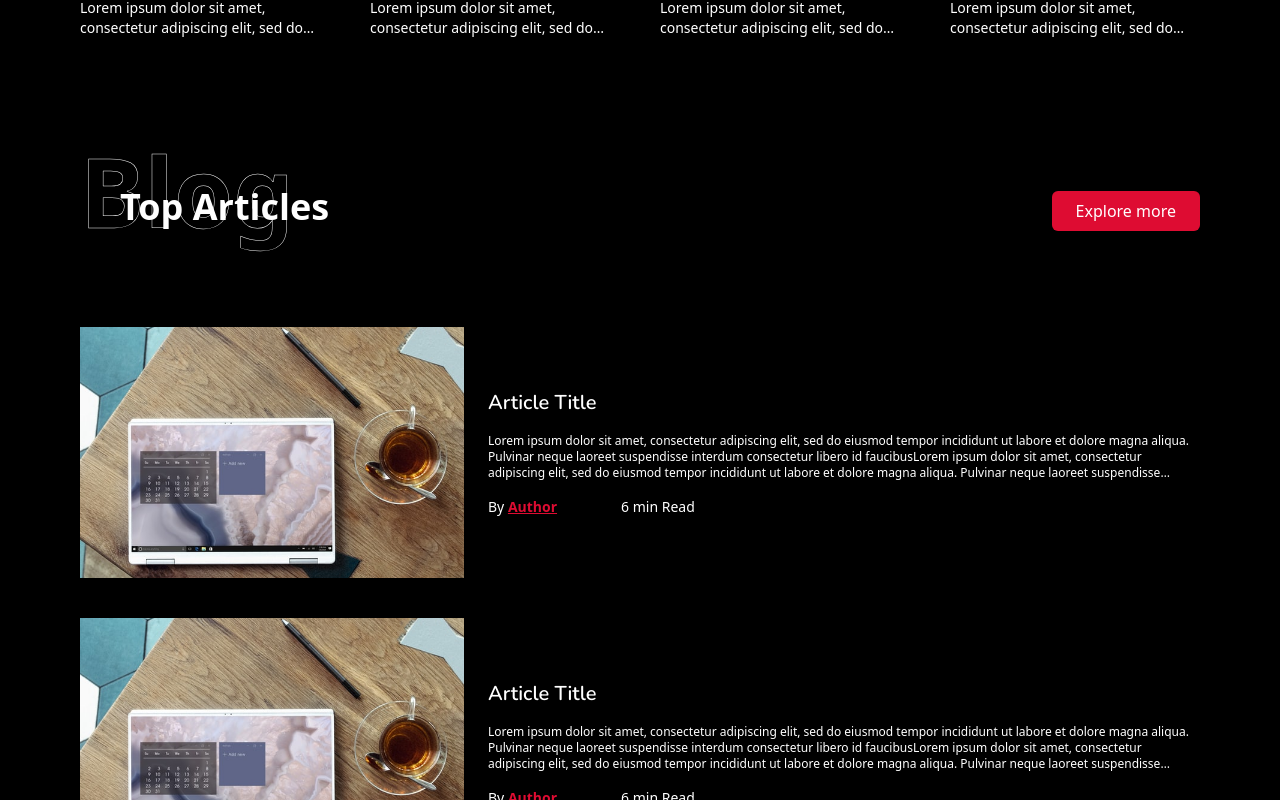
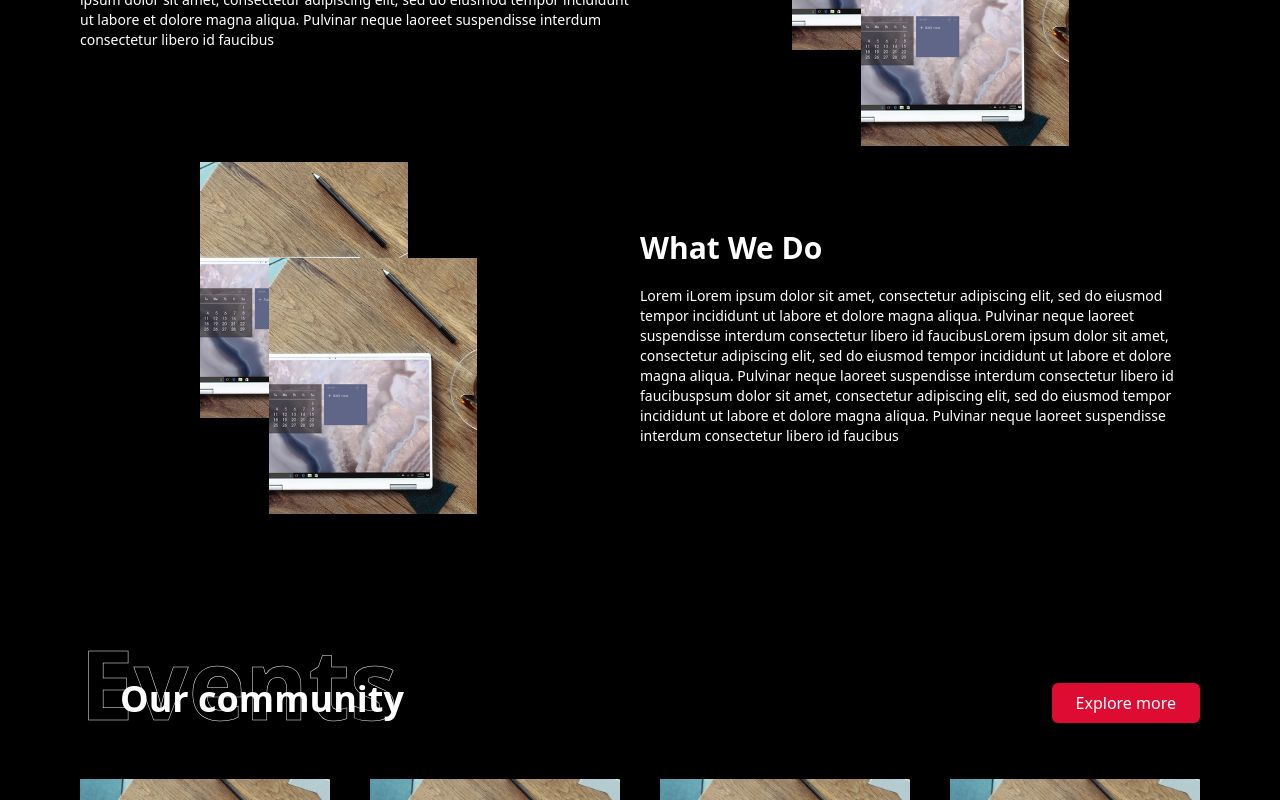
Before and after one commit to cyber-trace/cyber-trace-website, a Next.js app: page / in a window 1280 px wide. Shown: the part 1240-2040 px from the top of the page. Built offline with nearby package versions, Linux system fonts and the light colour scheme.

Commit message:
editing about

```diff
--- a/components/AtomicCmps/OverlapImage.js
+++ b/components/AtomicCmps/OverlapImage.js
@@ -4,10 +4,10 @@ import Image from "next/image";
 const OverlapImage = ({ img1, img2 }) => {
   return (
     <div
-      className="relative mb-20"
+      className="relative mb-24 right-10 w-44 h-56 md:w-52 md:h-64"
       // style={{ width: "277px", height: "326px", marginBottom: "163px" }}
     >
-      <div className="w-52 h-64">
+      <div>
         <Image
           className="w-52 object-cover"
           src={img1.src}
@@ -15,7 +15,7 @@ const OverlapImage = ({ img1, img2 }) => {
           layout="fill"
         />
       </div>
-      <div className="absolute w-52 h-64 top-24 left-1/2">
+      <div className="absolute w-44 h-56 md:w-52 md:h-64 top-24 left-1/3">
         <Image
           className="w-52 object-cover"
           src={img2.src}
--- a/components/OrganismicCmps/SectionBody.js
+++ b/components/OrganismicCmps/SectionBody.js
@@ -5,7 +5,7 @@ import { SectionHeader } from "@/molecules";
 
 const SectionBody = ({ children, title, name, page }) => {
   return (
-    <section className="relative py-4 grid gap-10 px-4 md:px-20">
+    <section className="relative py-4 flex flex-col gap-10 px-4 md:px-20">
       <div id={name} className="absolute -top-24"></div>
       <SectionHeader name={name} title={title} page={page} />
       <main className="pt-4">{children}</main>
--- a/components/TemplateCmps/About.js
+++ b/components/TemplateCmps/About.js
@@ -8,21 +8,29 @@ const About = ({ data }) => {
       {data.map(({ title, text, img1, img2 }, index) => (
         <div
           key={index}
-          className="grid md:grid-cols-2 gap-2 items-center mb-10"
-          style={{
-            direction: index % 2 != 0 ? "rtl" : "ltr",
-          }}
+          // className="grid grid-rows-2 md:grid-rows-1 md:grid-cols-2 gap-2 justify-items-center items-center mb-4"
+          className={`${index % 2 != 0 ? "md:flex-row-reverse" : "md:flex-row"}
+          flex flex-col  gap-8 justify-center items-center mb-4
+          `}
+          style={
+            {
+              // direction: index % 2 != 0 ? "rtl" : "ltr",
+            }
+          }
         >
-          <div className="text-white" style={{ direction: "ltr" }}>
+          <div
+            className="text-white md:w-2/4"
+            // style={{ direction: "ltr" }}
+          >
             {title && (
               <h3 className="font-semibold mb-5 text-3xl"> {title} </h3>
             )}
             <p className="text-sm "> {text} </p>
           </div>
           <div
-            className={`${
-              index % 2 != 0 ? "md:justify-end" : "md:justify-center"
-            } self-center ml-4 flex `}
+            // className={`${index % 2 != 0 ? "md:justify-end" : "md:justify-center"} self-center ml-4 flex `}
+            // className="self-center ml-4 flex"
+            className="flex-auto w-full md:w-auto flex justify-center"
           >
             <OverlapImage img1={img1} img2={img2} />
           </div>
--- a/components/TemplateCmps/Teams.js
+++ b/components/TemplateCmps/Teams.js
@@ -21,7 +21,7 @@ const Departments = ({ data }) => {
         },
       },
       {
-        breakpoint: 600,
+        breakpoint: 768,
         settings: {
           slidesToShow: 2,
           slidesToScroll: 2,
@@ -29,7 +29,7 @@ const Departments = ({ data }) => {
         },
       },
       {
-        breakpoint: 480,
+        breakpoint: 583,
         settings: {
           slidesToShow: 1,
           slidesToScroll: 1,
@@ -69,10 +69,10 @@ const Departments = ({ data }) => {
             <path d="M5 3l3.057-3 11.943 12-11.943 12-3.057-3 9-9z" />
           </svg>
         </button> */}
-        <div className="slider_container">
-          <Slider {...settings} className="w-11/12 mx-auto">
+        <div className="mx-auto pb-8 max-w-2xl w-5/6">
+          <Slider {...settings} className="w-full">
             {data.map((props, index) => (
-              <div key={index} className="flex justify-center w-60">
+              <div key={index} className="flex justify-center p-4 w-60">
                 <DepartmentCard {...props} />
               </div>
             ))}
--- a/components/TemplateCmps/sliderTest.jsx
+++ b/components/TemplateCmps/sliderTest.jsx
@@ -81,9 +81,12 @@ export default class SimpleSlider extends Component {
       prevArrow: <SamplePrevArrow className="absolute left-4" />,
     };
     return (
-      <div className="text-white">
+      <div
+        className="text-white mx-auto pb-8 max-w-2xl"
+        style={{ width: "80%" }}
+      >
         <h2> Single Item</h2>
-        <Slider {...settings} className="w-11/12 mx-auto">
+        <Slider {...settings} className="w-full mx-auto">
           {[1, 2, 3, 4, 5, 6].map((i) => (
             <div key={i} className="text-red-500 bg-green-300">
               {i}
--- a/constants/sections_data/Teams.json
+++ b/constants/sections_data/Teams.json
@@ -5,32 +5,32 @@
     "img": "/image.jpg"
   },
   {
-    "title": "Dev Team",
+    "title": "HR Team",
     "text": "best t ever ...",
     "img": "/image.jpg"
   },
   {
-    "title": "Dev Team",
+    "title": "Organization Team",
     "text": "best p ever ...",
     "img": "/image.jpg"
   },
   {
-    "title": "Dev Team",
+    "title": "jinor Team",
     "text": "best a ever ...",
     "img": "/image.jpg"
   },
   {
-    "title": "Dev Team",
+    "title": "sinior Team",
     "text": "best team ever ...",
     "img": "/image.jpg"
   },
   {
-    "title": "Dev Team",
+    "title": "sponsoring Team",
     "text": " team ever ...",
     "img": "/image.jpg"
   },
   {
-    "title": "Dev Team",
+    "title": "CTF Team",
     "text": "be ever ...",
     "img": "/image.jpg"
   },
--- a/pages/index.js
+++ b/pages/index.js
@@ -11,8 +11,11 @@ import sectionsMap from "constants/sections-map.json";
 import About from "@/templates/About";
 import Events from "@/templates/Events";
 import Blog from "@/templates/Blog";
+import Teams from "@/templates/Teams";
 import Slider from "react-slick";
 import SimpleSlider from "@/templates/sliderTest";
+import { SectionHeader } from "@/molecules";
+import { Button } from "@/atoms";
 
 const Home = () => {
   return (
@@ -21,7 +24,7 @@ const Home = () => {
         <title>Cyber-Trace</title>
       </Head>
       <Header sections={sectionsMap.map(({ name }) => name)} />
-      <main className="max-w-screen-2xl	 mx-auto grid gap-20">
+      <main className="max-w-screen-2xl	 mx-auto flex flex-col gap-20">
         <Intro />
         {/* {sectionsMap.map(({ name, title, page }) => {
           const SectionContent =
@@ -34,17 +37,39 @@ const Home = () => {
             </SectionBody>
           );
         })} */}
-        {/* <SectionBody key={5} name={"About"} title={"Who are we ?"} page={"#"}>
+        <SectionBody
+          key={"About"}
+          name={"About"}
+          title={"Who are we ?"}
+          page={"#"}
+        >
           <About data={require(`../${SECTIONS_DATA_DIR}/${"About"}.json`)} />
-        </SectionBody> */}
-        <SectionBody key={5} name={"Events"} title={"Our community"} page={"#"}>
+        </SectionBody>
+        <SectionBody
+          key={"Events"}
+          name={"Events"}
+          title={"Our community"}
+          page={"#"}
+        >
           <Events data={require(`../${SECTIONS_DATA_DIR}/${"Events"}.json`)} />
         </SectionBody>
-        <SectionBody key={5} name={"Blog"} title={"Top Articles"} page={"#"}>
+        <SectionBody
+          key={"Blog"}
+          name={"Blog"}
+          title={"Top Articles"}
+          page={"#"}
+        >
           <Blog data={require(`../${SECTIONS_DATA_DIR}/${"Blog"}.json`)} />
         </SectionBody>
       </main>
-      {/* <SimpleSlider /> */}
+      <SectionBody
+        key={"Teams"}
+        name={"Teams"}
+        title={"departement"}
+        page={"#"}
+      >
+        <Teams data={require(`../${SECTIONS_DATA_DIR}/${"Teams"}.json`)} />
+      </SectionBody>
     </div>
   );
 };
--- a/styles/globals.css
+++ b/styles/globals.css
@@ -29,6 +29,16 @@ a {
 }
 @media screen and(min-width: 1024px) {
   .slider_container {
-    width: 950px;
+    width: calc(950px - 10rem);
   }
 }
+@media screen and(min-width: 768px) {
+  .slider_container {
+    width: calc(700px - 10rem);
+  }
+}
+@media screen and(min-width: 583px) {
+  .slider_container {
+    width: calc(320px - 5rem);
+  }
+}
```
